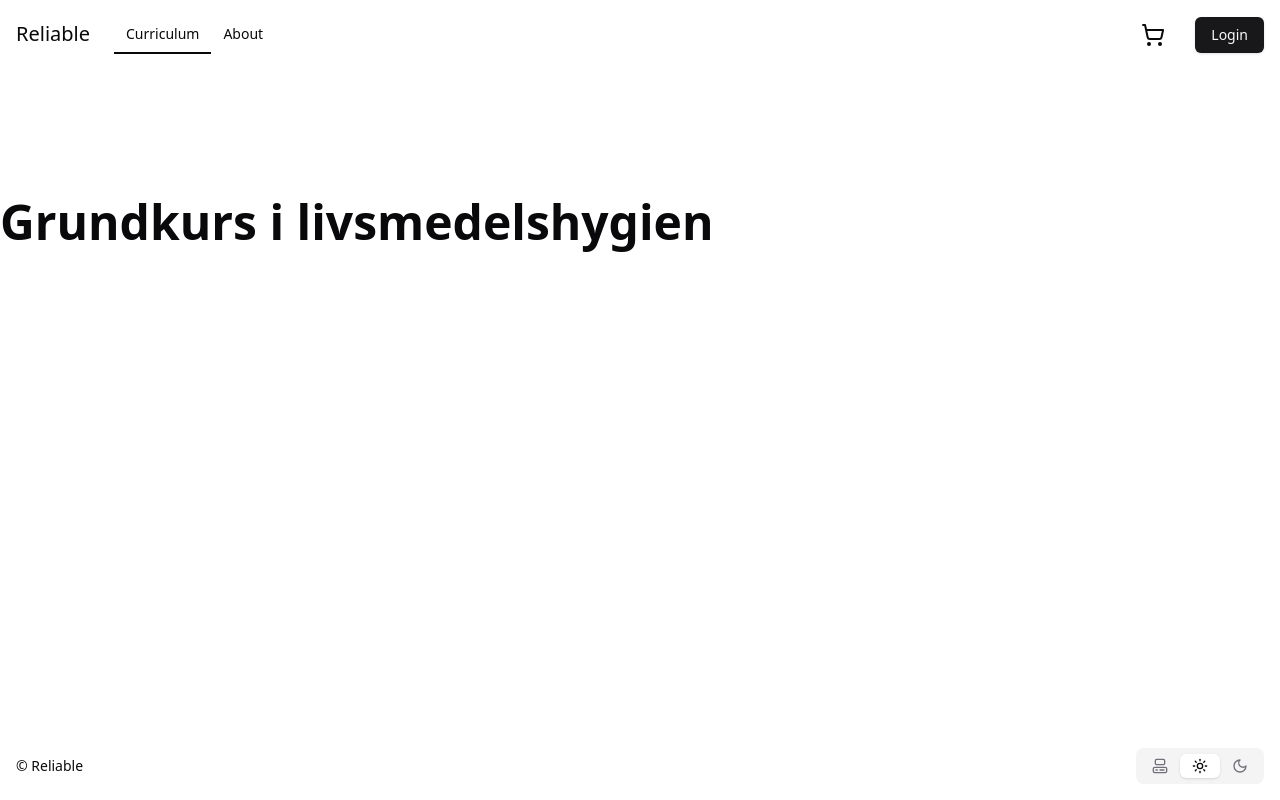
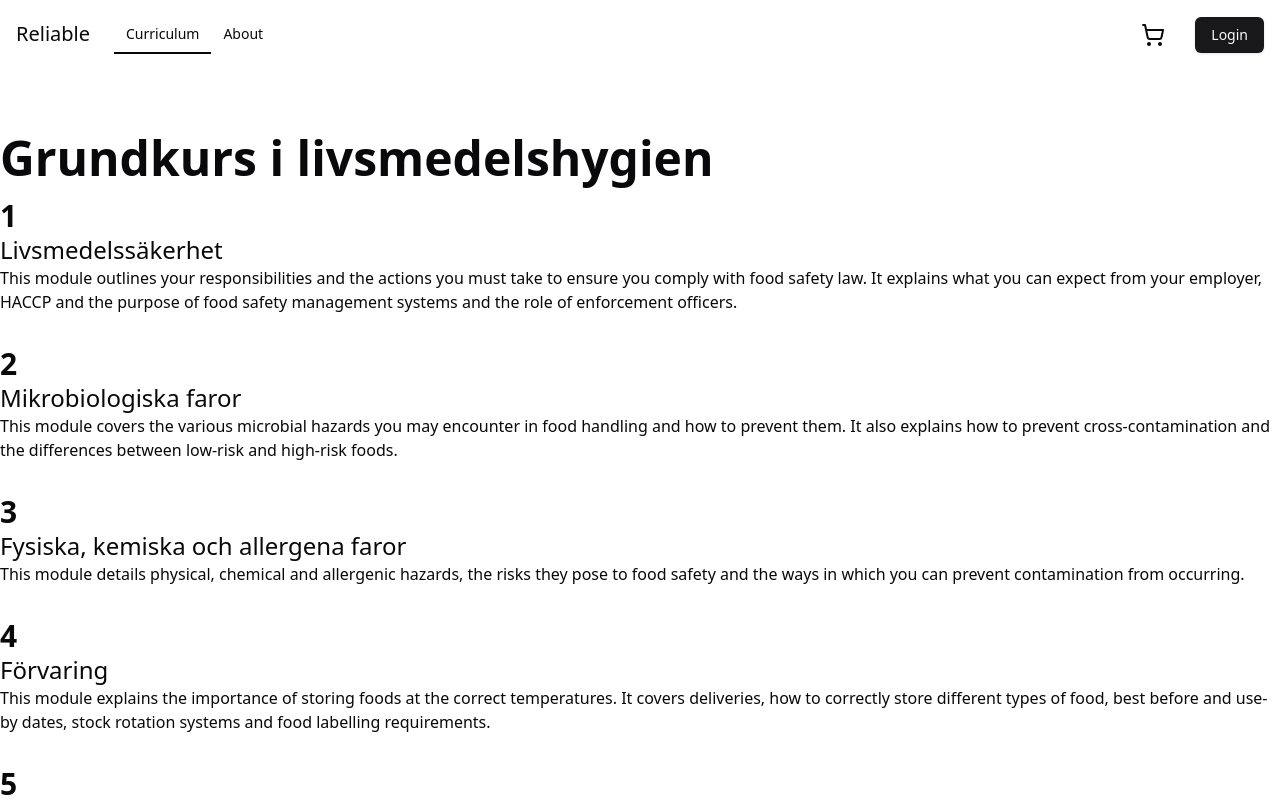
Before and after one commit to evilpaper/reliable, a Next.js app: page /curriculum in a window 1280 px wide. Shown: the top 800 px of the page. Built offline with nearby package versions, Linux system fonts and the light colour scheme.

Commit message:
Add curriculum

```diff
--- a/src/app/(landing)/curriculum/page.tsx
+++ b/src/app/(landing)/curriculum/page.tsx
@@ -1,9 +1,70 @@
+const lessons = [
+  {
+    id: crypto.randomUUID(),
+    number: 1,
+    name: "Livsmedelssäkerhet",
+    content:
+      "This module outlines your responsibilities and the actions you must take to ensure you comply with food safety law. It explains what you can expect from your employer, HACCP and the purpose of food safety management systems and the role of enforcement officers.",
+  },
+  {
+    id: crypto.randomUUID(),
+    number: 2,
+    name: "Mikrobiologiska faror",
+    content:
+      "This module covers the various microbial hazards you may encounter in food handling and how to prevent them. It also explains how to prevent cross-contamination and the differences between low-risk and high-risk foods.",
+  },
+  {
+    id: crypto.randomUUID(),
+    number: 3,
+    name: "Fysiska, kemiska och allergena faror",
+    content:
+      "This module details physical, chemical and allergenic hazards, the risks they pose to food safety and the ways in which you can prevent contamination from occurring.",
+  },
+  {
+    id: crypto.randomUUID(),
+    number: 4,
+    name: "Förvaring",
+    content:
+      "This module explains the importance of storing foods at the correct temperatures. It covers deliveries, how to correctly store different types of food, best before and use-by dates, stock rotation systems and food labelling requirements.",
+  },
+  {
+    id: crypto.randomUUID(),
+    number: 5,
+    name: "Förberedning",
+    content:
+      "This module explains how to safely prepare food, including proper thawing, cooking and reheating methods. It also covers safe practices for hot and cold holding and managing hazards during food service.",
+  },
+  {
+    id: crypto.randomUUID(),
+    number: 6,
+    name: "Personlig hygien",
+    content:
+      "This module highlights the importance of maintaining high personal hygiene standards. It includes the importance of effective hand washing procedures, protective clothing, reporting illness and managing wounds and sores.",
+  },
+  {
+    id: crypto.randomUUID(),
+    number: 7,
+    name: "Rengöring",
+    content:
+      "This module highlights the importance of effective cleaning and disinfection. It explores how premises design can affect food safety, how to identify and control pests and the correct waste management procedures.",
+  },
+];
+
 export default async function Page() {
   return (
-    <section className="container flex-1 pt-32">
+    <section className="container flex-1 pt-16">
       <h1 className="text-3xl md:text-4xl lg:text-5xl leading-tight font-bold">
         Grundkurs i livsmedelshygien
       </h1>
+      {lessons.map(({ id, number, name, content }) => {
+        return (
+          <section key={id} className="py-4">
+            <h1 className="text-3xl font-bold">{number}</h1>
+            <h2 className="text-2xl">{name}</h2>
+            <p>{content}</p>
+          </section>
+        );
+      })}
     </section>
   );
 }
--- /dev/null
+++ b/src/app/checkout/layout.tsx
@@ -0,0 +1,12 @@
+import { Nav } from "@/components/nav";
+import { Footer } from "@/components/footer";
+
+export default function Layout({ children }: { children: React.ReactNode }) {
+  return (
+    <section className="flex flex-col items-center justify-between min-h-lvh">
+      <Nav />
+      {children}
+      <Footer />
+    </section>
+  );
+}
```
